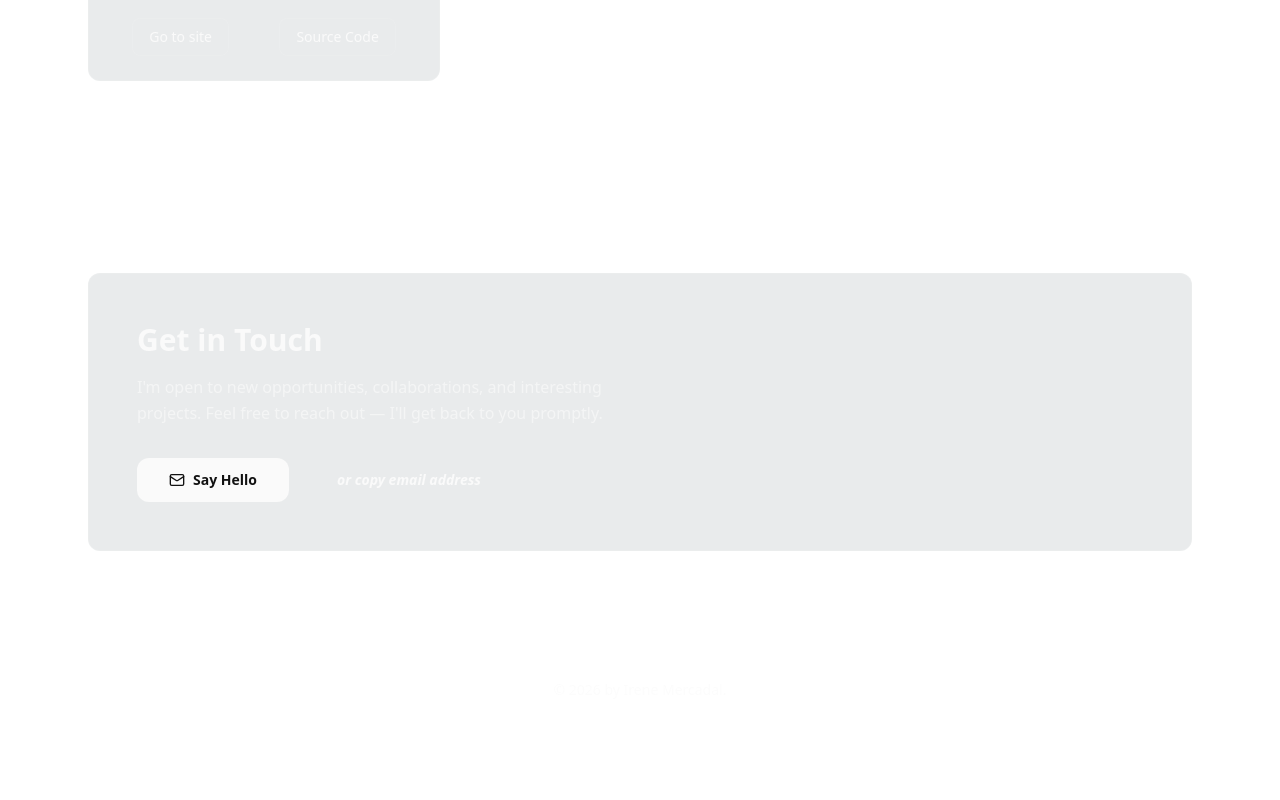
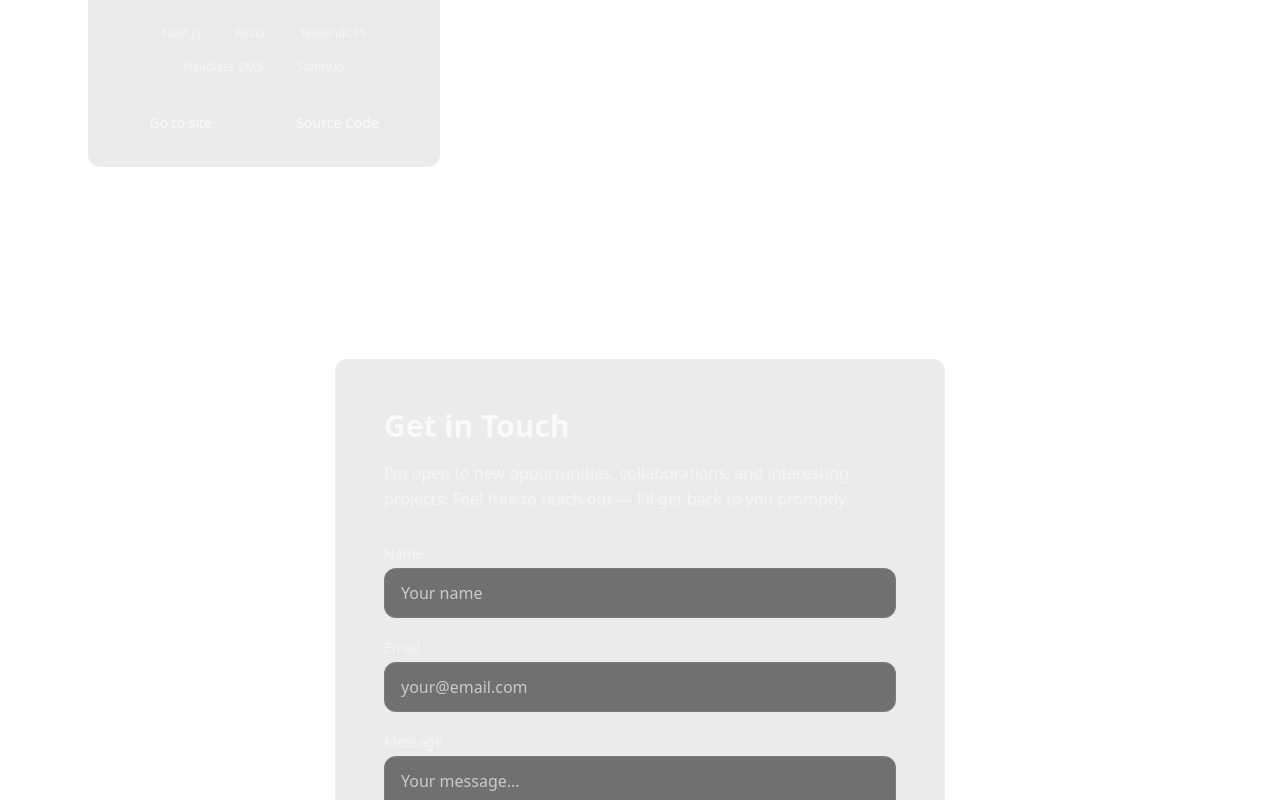
Before and after one commit to imercadal/developer-portfolio, a Next.js app: page / in a window 1280 px wide. Shown: the part 2705-3505 px from the top of the page. Before the commit the page ends 3437 px from the top, so only its background shows below. Built offline with nearby package versions, Linux system fonts and the light colour scheme.

Commit message:
Added contact form (Resend)

```diff
--- /dev/null
+++ b/app/api/contact/route.ts
@@ -0,0 +1,37 @@
+import { NextResponse } from 'next/server';
+import { resend } from '@/app/lib/resend';
+
+export async function POST(request: Request) {
+  try {
+    const body = await request.json();
+    const { name, email, message } = body;
+
+    if (!name || !email || !message) {
+      return NextResponse.json(
+        { error: 'Missing required fields: name, email, message' },
+        { status: 400 },
+      );
+    }
+
+    const { data, error } = await resend.emails.send({
+      from: 'Portfolio Contact <hello@contact.irenemercadal.dev>',
+      to: ['irenemercadal@nyu.edu'],
+      replyTo: `${ email }`,
+      subject: `New message from ${name}`,
+      html: `<p><strong>From:</strong> ${name} (${email})</p><p>${message}</p>`,
+    });
+
+    if (error) {
+      console.error('Resend error:', error);
+      return NextResponse.json({ error: error.message }, { status: 400 });
+    }
+
+    return NextResponse.json({ success: true, id: data?.id });
+  } catch (err) {
+    console.error('Unexpected error:', err);
+    return NextResponse.json(
+      { error: 'Failed to send email' },
+      { status: 500 },
+    );
+  }
+}
--- /dev/null
+++ b/app/lib/resend.ts
@@ -0,0 +1,10 @@
+import { Resend } from 'resend';
+
+if (!process.env.RESEND_API_KEY) {
+  throw new Error(
+    'Missing RESEND_API_KEY environment variable. ' +
+      'Get your API key from https://resend.com/api-keys',
+  );
+}
+
+export const resend = new Resend(process.env.RESEND_API_KEY);
--- a/app/page.tsx
+++ b/app/page.tsx
@@ -5,6 +5,7 @@ import Hero from "@/components/sections/Hero";
 import About from "@/components/sections/About";
 import Projects from "@/components/sections/Projects";
 import Contact from "@/components/sections/Contact";
+import Footer from "@/components/Footer";
 
 export default function Home() {
   return (
@@ -35,12 +36,7 @@ export default function Home() {
         <FadeIn><Contact /></FadeIn>
       </main>
 
-      <footer
-        aria-label="Site footer"
-        className="border-t border-[rgba(255,255,255,0.08)] py-8 text-center text-sm text-muted"
-      >
-        <p>© 2026 by Irene Mercadal.</p>
-      </footer>
+      <Footer />
     </>
   );
 }
--- /dev/null
+++ b/components/Footer.tsx
@@ -0,0 +1,40 @@
+export default function Footer() {
+    return (
+      <footer
+        aria-label="Site footer"
+        className="border-t border-[rgba(255,255,255,0.08)] py-8 text-sm text-muted"
+      >
+        <div className="flex justify-between mx-auto max-w-6xl px-6">
+            <p>© 2026 by Irene Mercadal.</p>
+            <ul className="flex justify-center gap-6">
+                <li>
+                    <a
+                        href="https://github.com/irenemercadal"
+                        target="_blank"
+                        rel="noopener noreferrer"
+                        className="hover:text-[#fafafa] transition-colors"
+                        aria-label="GitHub"
+                    >
+                        <svg xmlns="http://www.w3.org/2000/svg" width="24" height="24" viewBox="0 0 24 24" fill="currentColor">
+                            <path d="M12 0C5.374 0 0 5.373 0 12c0 5.302 3.438 9.8 8.207 11.387.599.111.793-.261.793-.577v-2.234c-3.338.726-4.033-1.416-4.033-1.416-.546-1.387-1.333-1.756-1.333-1.756-1.089-.745.083-.729.083-.729 1.205.084 1.839 1.237 1.839 1.237 1.07 1.834 2.807 1.304 3.492.997.107-.775.418-1.305.762-1.604-2.665-.305-5.467-1.334-5.467-5.931 0-1.311.469-2.381 1.236-3.221-.124-.303-.535-1.524.117-3.176 0 0 1.008-.322 3.301 1.23A11.509 11.509 0 0 1 12 5.803c1.02.005 2.047.138 3.006.404 2.291-1.552 3.297-1.23 3.297-1.23.653 1.653.242 2.874.118 3.176.77.84 1.235 1.911 1.235 3.221 0 4.609-2.807 5.624-5.479 5.921.43.372.823 1.102.823 2.222v3.293c0 .319.192.694.801.576C20.566 21.797 24 17.3 24 12c0-6.627-5.373-12-12-12z"/>
+                        </svg>
+                    </a>
+                </li>
+                <li>
+                    <a
+                    href="https://www.linkedin.com/in/irenemercadal"
+                    target="_blank"
+                    rel="noopener noreferrer"
+                    className="hover:text-[#fafafa] transition-colors"
+                    aria-label="LinkedIn"
+                    >
+                        <svg xmlns="http://www.w3.org/2000/svg" width="24" height="24" viewBox="0 0 24 24" fill="currentColor">
+                            <path d="M20.447 20.452h-3.554v-5.569c0-1.328-.027-3.037-1.852-3.037-1.853 0-2.136 1.445-2.136 2.939v5.667H9.351V9h3.414v1.561h.046c.477-.9 1.637-1.85 3.37-1.85 3.601 0 4.267 2.37 4.267 5.455v6.286zM5.337 7.433a2.062 2.062 0 0 1-2.063-2.065 2.064 2.064 0 1 1 2.063 2.065zm1.782 13.019H3.555V9h3.564v11.452zM22.225 0H1.771C.792 0 0 .774 0 1.729v20.542C0 23.227.792 24 1.771 24h20.451C23.2 24 24 23.227 24 22.271V1.729C24 .774 23.2 0 22.222 0h.003z"/>
+                        </svg>
+                    </a>
+                </li>
+            </ul>
+        </div>
+      </footer>
+    );
+};
--- a/components/sections/About.tsx
+++ b/components/sections/About.tsx
@@ -39,11 +39,13 @@ export default function About() {
       <div className="rounded-xl border border-[rgba(255,255,255,0.08)] bg-[rgba(43,59,67,0.1)] backdrop-blur-sm p-8 md:p-12">
         <h2 className="mb-6 text-3xl font-bold text-[#fafafa]">About Me</h2>
 
+        <p className="mb-2 max-w-2xl leading-relaxed text-muted">
+          I&apos;m a junior full-stack developer who loves turning complex problems into clean,
+          user-friendly solutions. After working as a freelance on various projects for the past two years, I&apos;m looking to transition into a full-time role. I enjoy owning features end-to-end and
+          collaborating with teams to ship products people actually want to use.
+        </p>
         <p className="mb-8 max-w-2xl leading-relaxed text-muted">
-          I&apos;m a developer who loves turning complex problems into clean,
-          user-friendly solutions. With a background in both front-end and
-          back-end development, I enjoy owning features end-to-end and
-          collaborating with teams to ship products people actually want to use.
+          Currently based in Brooklyn, NY. Open to opportunities in Chile (Central or South), New York, and remote.
         </p>
 
         <h3 className="mb-4 text-sm font-semibold uppercase tracking-widest text-muted">
--- a/components/sections/Contact.tsx
+++ b/components/sections/Contact.tsx
@@ -1,11 +1,40 @@
 'use client';
+import { useForm } from "react-hook-form";
+import { useState } from "react";
+
+type FormData = { name: string; email: string; message: string };
 
 export default function Contact() {
+  const {
+    register,
+    handleSubmit,
+    reset,
+    formState: { errors, isSubmitting },
+  } = useForm<FormData>();
+
+  const [status, setStatus] = useState<'idle' | 'success' | 'error'>('idle');
+
+  async function onSubmit(data: FormData) {
+    setStatus('idle');
+    try {
+      const res = await fetch('/api/contact', {
+        method: 'POST',
+        headers: { 'Content-Type': 'application/json' },
+        body: JSON.stringify(data),
+      });
+      if (!res.ok) throw new Error();
+      setStatus('success');
+      reset();
+    } catch {
+      setStatus('error');
+    }
+  }
+
   return (
     <section
       id="contact"
       aria-label="Contact"
-      className="mx-auto max-w-6xl px-6 py-24"
+      className="mx-auto max-w-6xl px-6 py-24 grid justify-center"
     >
       <div className="rounded-xl border border-[rgba(255,255,255,0.08)] bg-[rgba(43,59,67,0.1)] p-8 backdrop-blur-sm md:p-12">
         <h2 className="mb-4 text-3xl font-bold text-[#fafafa]">
@@ -17,27 +46,76 @@ export default function Contact() {
           projects. Feel free to reach out — I&apos;ll get back to you promptly.
         </p>
 
-        <div className="flex flex-col items-center sm:flex-row sm:items-start">
-          <a
-            href="mailto:irenemercadal@duck.com"
-            className="inline-flex items-center gap-2 rounded-xl bg-[#fafafa] px-8 py-3 text-sm font-semibold text-[#111] transition-opacity hover:opacity-90"
-            aria-label="Send email to irenemercadal@duck.com"
+        <form
+          onSubmit={handleSubmit(onSubmit)}
+          className="flex flex-col gap-5 max-w-lg"
+        >
+          <div className="flex flex-col gap-1">
+            <label htmlFor="name" className="text-muted text-sm">Name</label>
+            <input
+              {...register('name', { required: true })}
+              id="name"
+              type="text"
+              placeholder="Your name"
+              className="bg-surface border border-[rgba(255,255,255,0.08)] text-[#fafafa] placeholder:text-muted rounded-xl px-4 py-3 w-full focus:outline-none focus:ring-1 focus:ring-[rgba(255,255,255,0.3)]"
+            />
+            {errors.name && <p className="text-red-400 text-sm">Name is required.</p>}
+          </div>
+
+          <div className="flex flex-col gap-1">
+            <label htmlFor="email" className="text-muted text-sm">Email</label>
+            <input
+              id="email"
+              {...register('email', { required: true })}
+              type="email"
+              placeholder="your@email.com"
+              className="bg-surface border border-[rgba(255,255,255,0.08)] text-[#fafafa] placeholder:text-muted rounded-xl px-4 py-3 w-full focus:outline-none focus:ring-1 focus:ring-[rgba(255,255,255,0.3)]"
+            />
+            {errors.email && <p className="text-red-400 text-sm">Email is required.</p>}
+          </div>
+
+          <div className="flex flex-col gap-1">
+            <label htmlFor="message" className="text-muted text-sm">Message</label>
+            <textarea
+              id="message"
+              {...register('message', { required: true })}
+              rows={5}
+              placeholder="Your message..."
+              className="bg-surface border border-[rgba(255,255,255,0.08)] text-[#fafafa] placeholder:text-muted rounded-xl px-4 py-3 w-full focus:outline-none focus:ring-1 focus:ring-[rgba(255,255,255,0.3)] resize-none"
+            />
+            {errors.message && <p className="text-red-400 text-sm">Message is required.</p>}
+          </div>
+
+          <div className="flex flex-col items-start sm:flex-row sm:items-center gap-3">
+            <button
+              type="submit"
+              disabled={isSubmitting}
+              className="inline-flex items-center gap-2 rounded-xl bg-[#fafafa] px-8 py-3 text-sm font-semibold text-[#111] transition-opacity hover:opacity-90 disabled:opacity-50"
             >
               <svg xmlns="http://www.w3.org/2000/svg" width="16" height="16" viewBox="0 0 24 24" fill="none"
                    stroke="currentColor" strokeWidth="2" strokeLinecap="round" strokeLinejoin="round" aria-hidden="true">
                 <rect width="20" height="16" x="2" y="4" rx="2"/>
                 <path d="m22 7-8.97 5.7a1.94 1.94 0 0 1-2.06 0L2 7"/>
               </svg>
-            Say Hello
-          </a>
+              {isSubmitting ? 'Sending…' : 'Send Message'}
+            </button>
             <button
+              type="button"
               onClick={() => navigator.clipboard.writeText("irenemercadal@duck.com")}
-            className="mt-2 sm:mt-0 sm:ml-4 inline-block px-8 py-3 text-sm font-semibold italic text-[#fafafa] transition-opacity hover:opacity-90 hover:scale-105"
+              className="inline-block px-4 py-3 text-sm font-semibold italic text-[#fafafa] transition-opacity hover:opacity-90 hover:scale-105"
               aria-label="Copy email address to clipboard"
             >
               or copy email address
             </button>
           </div>
+
+          {status === 'success' && (
+            <p className="text-green-400 text-sm">Message sent! I&apos;ll be in touch soon.</p>
+          )}
+          {status === 'error' && (
+            <p className="text-red-400 text-sm">Something went wrong. Try copying my email instead.</p>
+          )}
+        </form>
       </div>
     </section>
   );
--- a/package.json
+++ b/package.json
@@ -9,10 +9,13 @@
     "lint": "eslint"
   },
   "dependencies": {
+    "dotenv": "^17.3.1",
     "framer-motion": "^12.35.0",
     "next": "16.1.6",
     "react": "19.2.3",
-    "react-dom": "19.2.3"
+    "react-dom": "19.2.3",
+    "react-hook-form": "^7.71.2",
+    "resend": "^6.9.3"
   },
   "devDependencies": {
     "@tailwindcss/postcss": "^4",
```
Also changed, not shown: 2 other files (tests, documents, lock files or other folders). Lines whose indentation alone changed are shown as unchanged.
